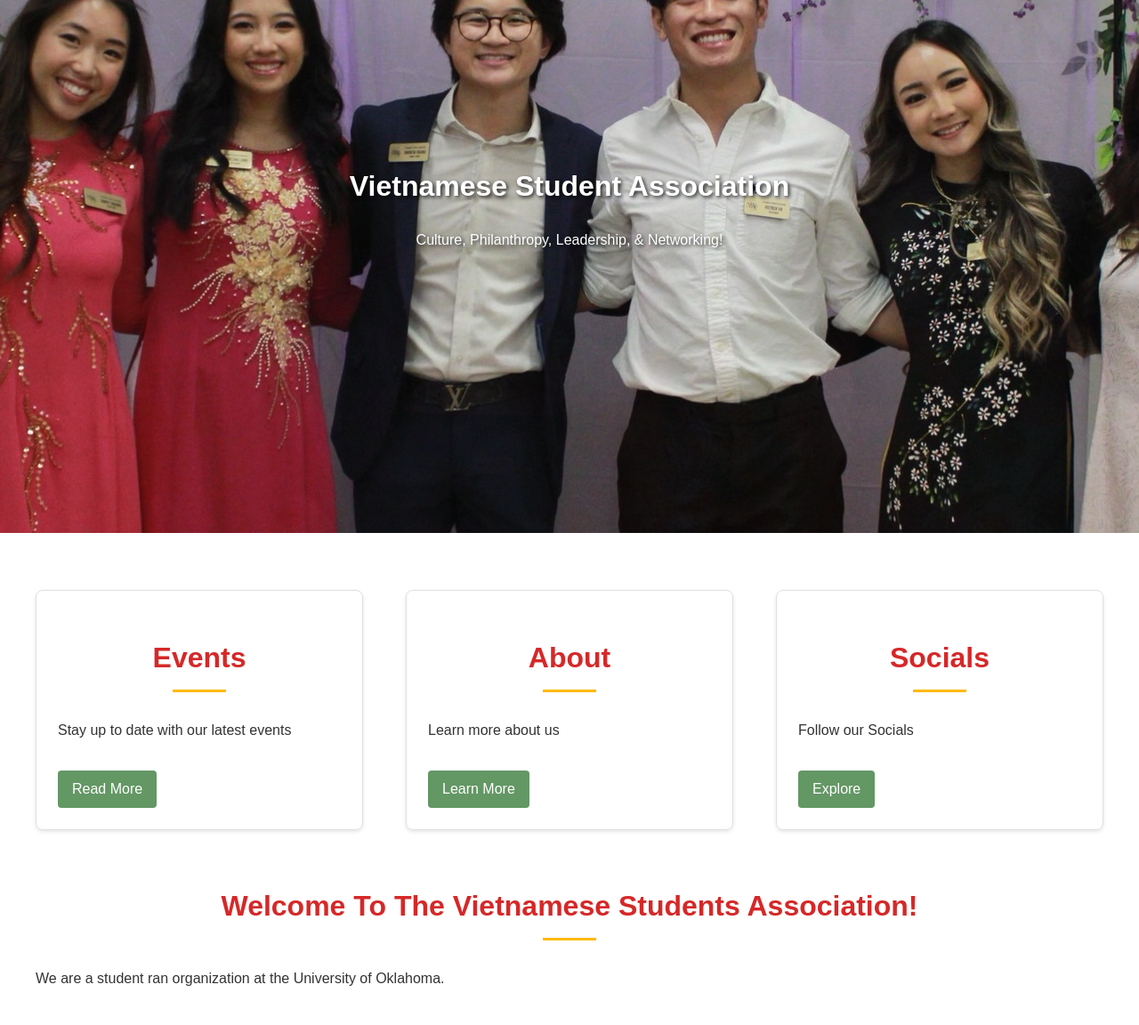
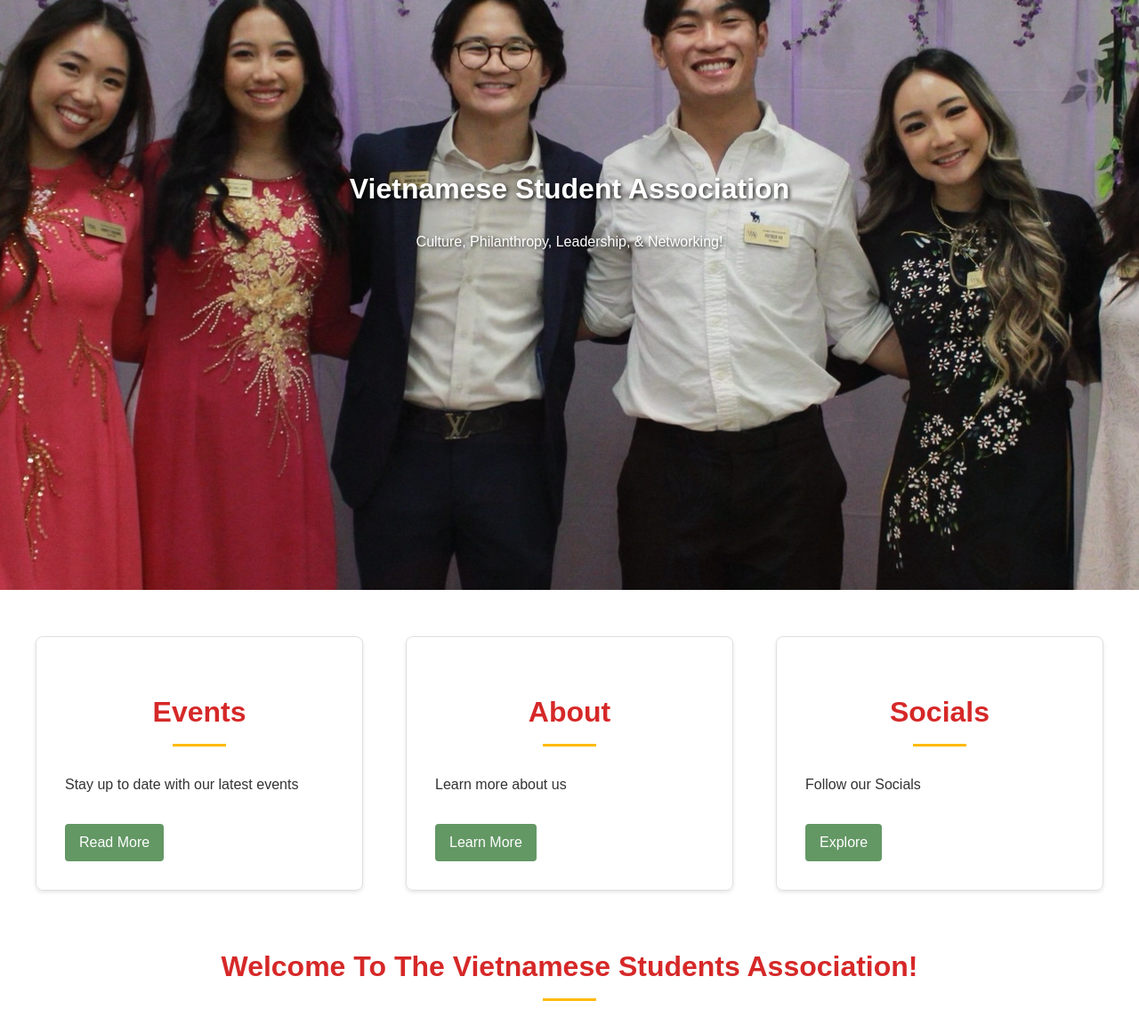
Before and after one commit to PatrickHeeHaw/VSA-webstiee, a plain HTML site: page index.html in a window 1280 px wide. Shown: the part 137-1289 px from the top of the page at 89% size. Drawn offline with Linux system fonts and the light colour scheme; a script that the page names is missing.

Commit message:
Changed the front page

```diff
--- a/css/style.css
+++ b/css/style.css
@@ -78,11 +78,15 @@ nav a.active{
 
 /* Slideshow header styles */
 .slideshow-header {
-    position: relative;
+    position: realative;
     overflow: hidden;
-    padding: 300px 30px;
+    min-height: 80vh;
+    padding: 50px 30px;
     text-align: center;
     color: white;
+    display: flex;
+    align-items: center;
+    justify-content: center;
 }
 
 .slideshow-container {
@@ -139,11 +143,12 @@ main {
     max-width: 1200px;
     margin: 0 auto;
     padding: 2rem;
+    margin-top: 3rem;
 }
 
 .cards {
     display: grid;
-    grid-template-columns: repeat(auto-fit, minmax(300px, 1fr));
+    grid-template-columns: repeat(auto-fit, minmax(200px, 1fr));
     gap: 3rem;
     margin-top: 2rem;
 }
@@ -151,7 +156,7 @@ main {
 .card {
     border: 1px solid #e0e0e0;
     border-radius: 8px;
-    padding: 1.5rem;
+    padding: 2.0rem;
     box-shadow: var(--card-shadow);
     transition: transform 0.3s ease;
 }
```
